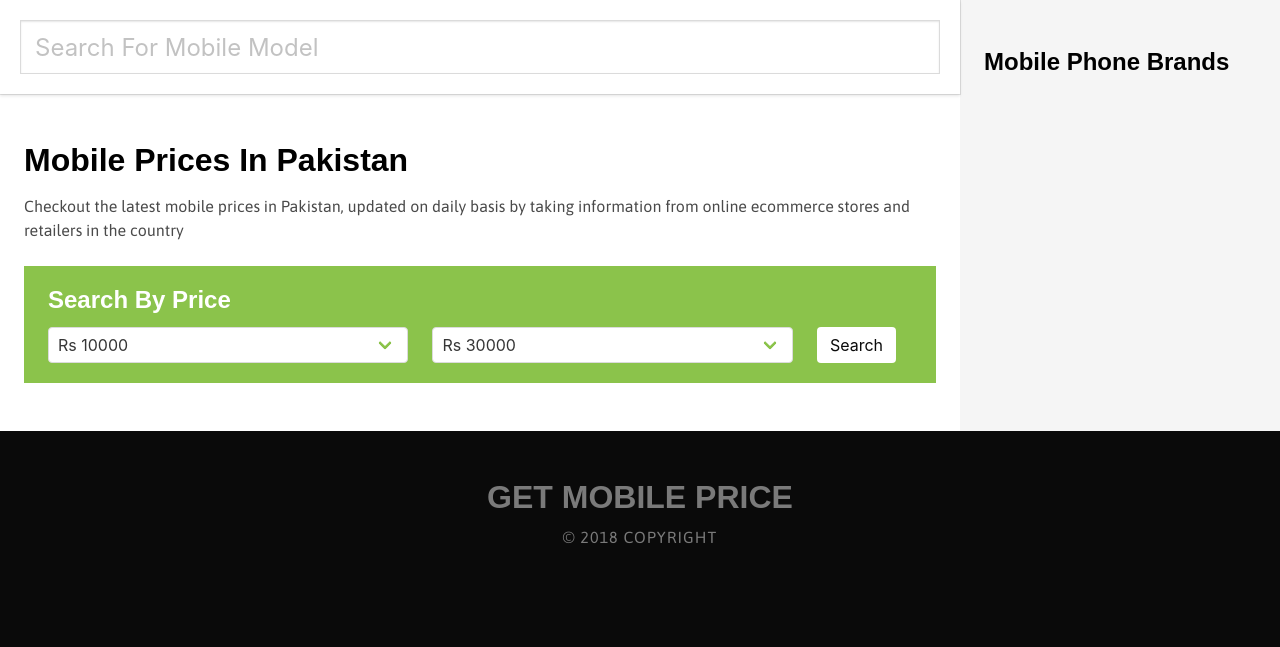
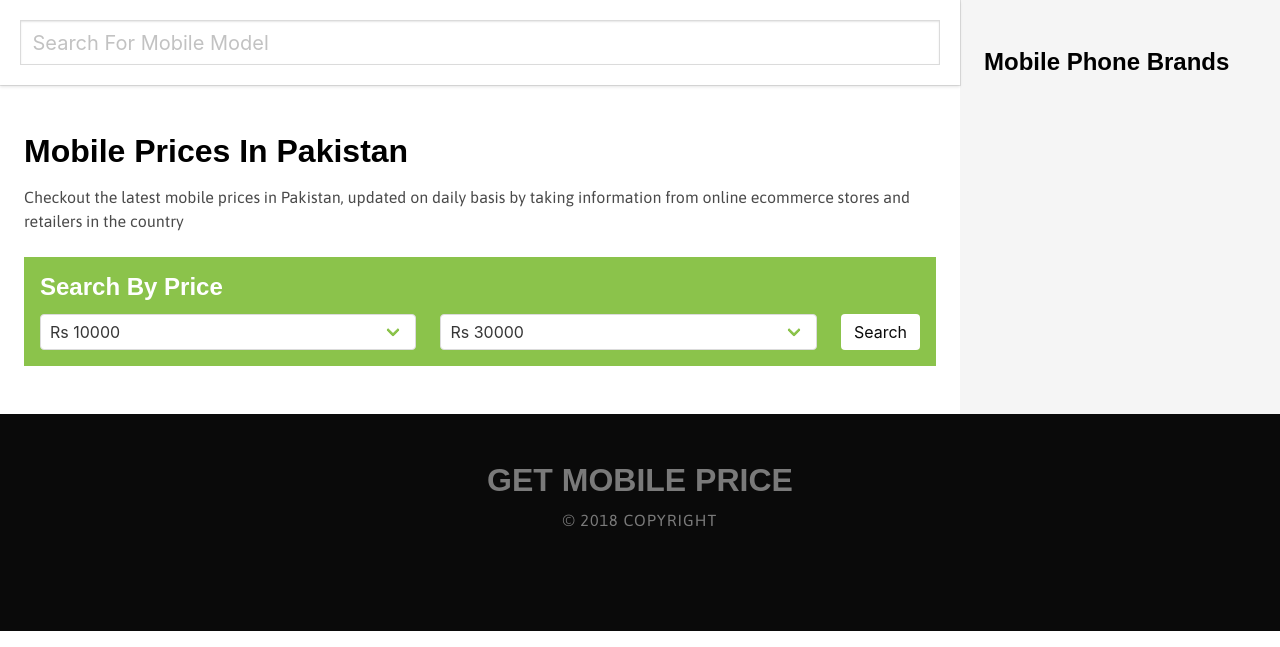
Before and after one commit to saqibrauf/gmt, a Django app: page / in a window 1280 px wide. Shown: the part 67-714 px from the top of the page. Run offline with Django 3.2, Linux system fonts and the light colour scheme; data that the repository does not hold is empty; some libraries are stand-ins or nearby versions; some web fonts are replaced.

Commit message:
button changed

```diff
--- a/mprices/templates/mprices/index.html
+++ b/mprices/templates/mprices/index.html
@@ -9,7 +9,7 @@
 		<h1>Mobile Prices In Pakistan</h1>
 		<p>Checkout the latest mobile prices in Pakistan, updated on daily basis by taking information from online ecommerce stores and retailers in the country</p>
 	</div>
-	<div class="notification is-primary is-radiusless">
+	<div class="notification is-primary is-radiusless" style="padding: 1rem;">
 		<h2 class="is-size-4 has-text-white">Search by price</h2>
 		<form class="field" action="{% url 'index' %}" method="POST">
 			{% csrf_token %}
--- a/templates/base.html
+++ b/templates/base.html
@@ -56,7 +56,7 @@
             <div class="column is-9-desktop is-paddingless is-marginless">
                 <div class="box is-radiusless is-marginless" style="position: relative;">
                     <div class="control">
-                        <input class="input is-large" id="phones" placeholder="Search For Mobile Model" style="border-radius: 0;">
+                        <input class="input is-medium" id="phones" placeholder="Search For Mobile Model" style="border-radius: 0;">
                     </div>
                     <div id="search" class="notification is-radiusless is-hidden" style="position: absolute; z-index: 99; right: 1.25rem; left: 1.25rem;">
                         <button class="delete is-large"></button>
@@ -77,7 +77,7 @@
             </div>
         </div>
     </div>
-    <a href="#" class="scrollToTop button is-medium is-primary">Scroll To Top</a>
+    <a href="#" class="scrollToTop button is-medium is-primary is-radiusless">TOP</a>
 {% block 'below_content' %}{% endblock %}
 
 <footer id="footer" class="footer has-background-black">
```
Lines whose indentation alone changed are shown as unchanged.
